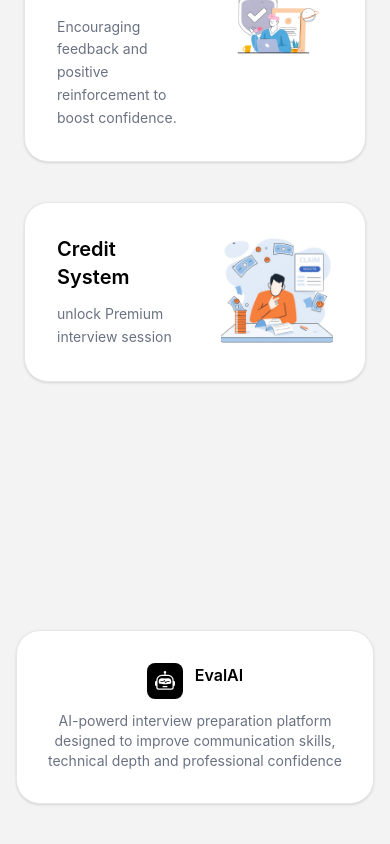
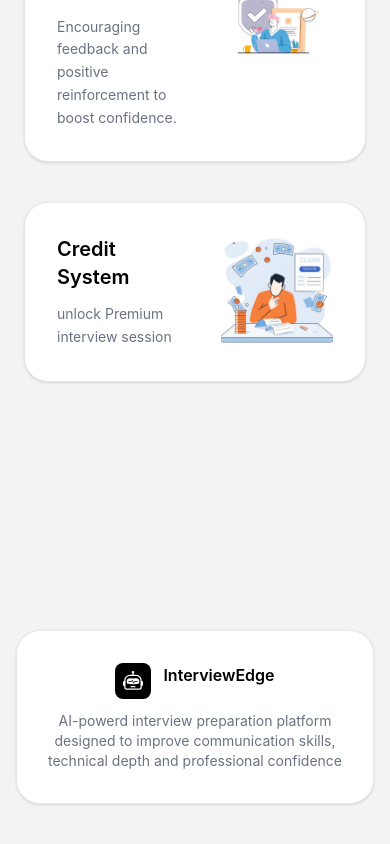
Before and after one commit to souravchand04/InterviewEdge, a React (Vite) app in the folder client/: page / in a window 390 px wide. Shown: the part 4969-5813 px from the top of the page. Built offline with nearby package versions, Linux system fonts and the light colour scheme; no server answers.

Commit message:
changed some of the text

```diff
--- a/client/index.html
+++ b/client/index.html
@@ -4,7 +4,7 @@
     <meta charset="UTF-8" />
     <link rel="icon" type="image/svg+xml" href="/img1.png" />
     <meta name="viewport" content="width=device-width, initial-scale=1.0" />
-    <title>EvalAI</title>
+    <title>InterviewEdge</title>
   </head>
   <body>
     <div id="root"></div>
--- a/client/src/components/Footer.jsx
+++ b/client/src/components/Footer.jsx
@@ -9,7 +9,7 @@ const Footer = () => {
                     <div className='bg-black text-white p-2 rounded-lg'>
                         <BsRobot size={20} />
                     </div>
-                    <h2 className='font-semibold'>EvalAI</h2>
+                    <h2 className='font-semibold'>InterviewEdge</h2>
                 </div>
                 <p className='text-gray-500 text-sm max-w-xl mx-auto'>
                     AI-powerd interview preparation platform designed to improve communication skills, technical depth and professional confidence
--- a/client/src/components/Navbar.jsx
+++ b/client/src/components/Navbar.jsx
@@ -53,7 +53,7 @@ function Navbar() {
                     <div className='bg-black text-white p-2 rounded-lg'>
                         <BsRobot size={20} />
                     </div>
-                    <h1 className='font-semibold hidden md:block text-lg'>EvalAI</h1>
+                    <h1 className='font-semibold hidden md:block text-lg'>InterviewEdge</h1>
                 </div>
 
                 <div className='flex items-center gap-6 relative'>
--- a/client/src/pages/Auth.jsx
+++ b/client/src/pages/Auth.jsx
@@ -53,16 +53,16 @@ function Auth({isModel = false}) {
           <div className='bg-black text-white p-2 rounded-lg'>
             <FaRobot size={18} />
           </div>
-          <h2 className='font-semibold text-lg'>EvalAI</h2>
+          <h2 className='font-semibold text-lg'>InterviewEdge</h2>
         </div>
-        <h1 className='text-2xl md:text-3xl font-semibold text-center leading-snug mb-4'>Continue with EvalAI{" "}
+        <h1 className='text-2xl md:text-3xl font-semibold text-center leading-snug mb-4'>Continue with InterviewEdge{" "}
           <span className='bg-green-100  text-green-600 px-3 py-1 rounded-full inline-flex items-center gap-2'>
             <IoSparkles size={16} />
             AI Smart Interview
           </span>
         </h1>
         <p className='text-gray-500 text-center text-sm md:text-base leading-relaxed mb-8'>
-          Sign in to your EvalAI account to access your personalized dashboard, AI powered mock interviews, track your progress, and and unlock detailed performance insights.
+          Sign in to your InterviewEdge account to access your personalized dashboard, AI powered mock interviews, track your progress, and and unlock detailed performance insights.
         </p>
         <motion.button
         onClick={handleGoogleAuth}
```
Also changed, not shown: 1 other file (tests, documents, lock files or other folders).
